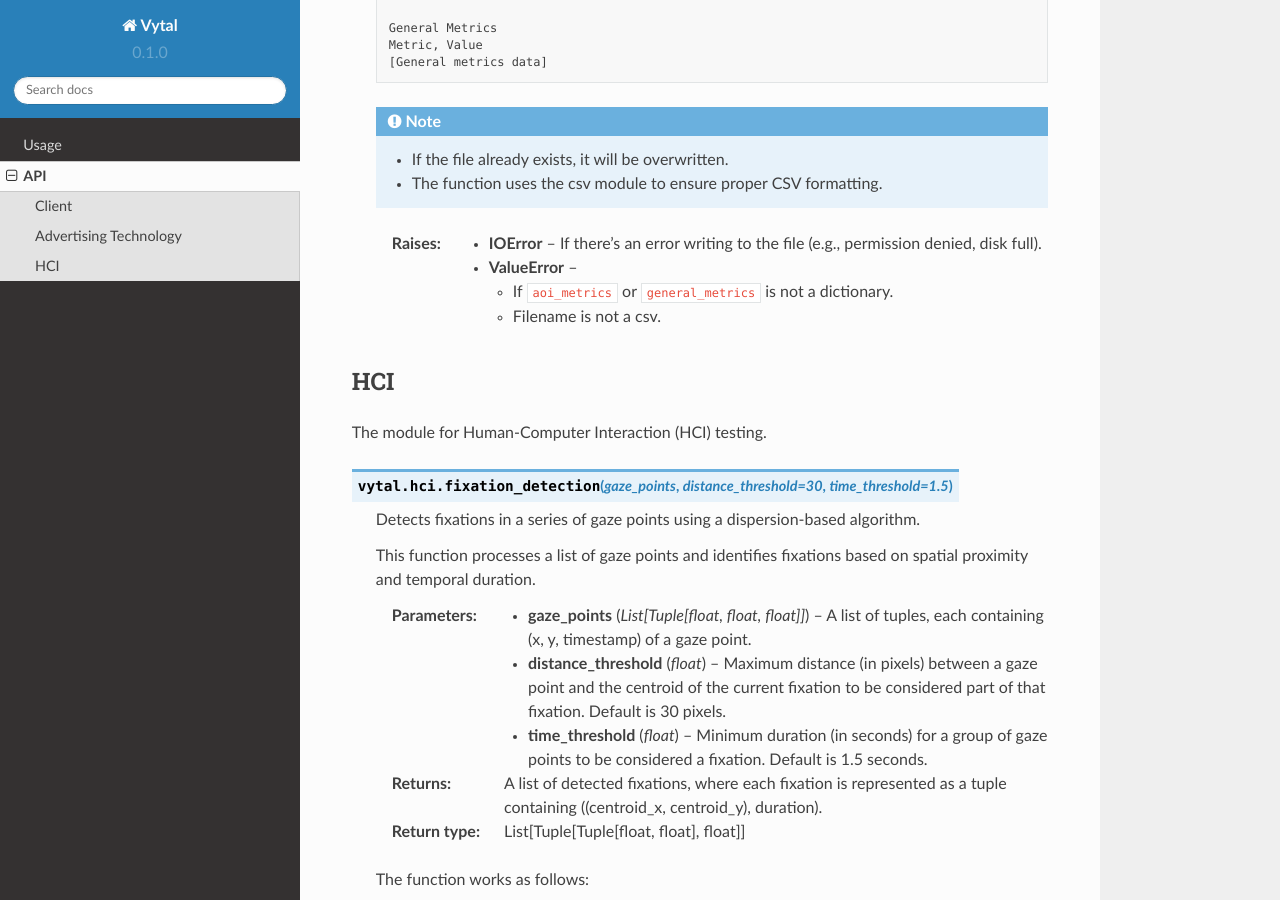
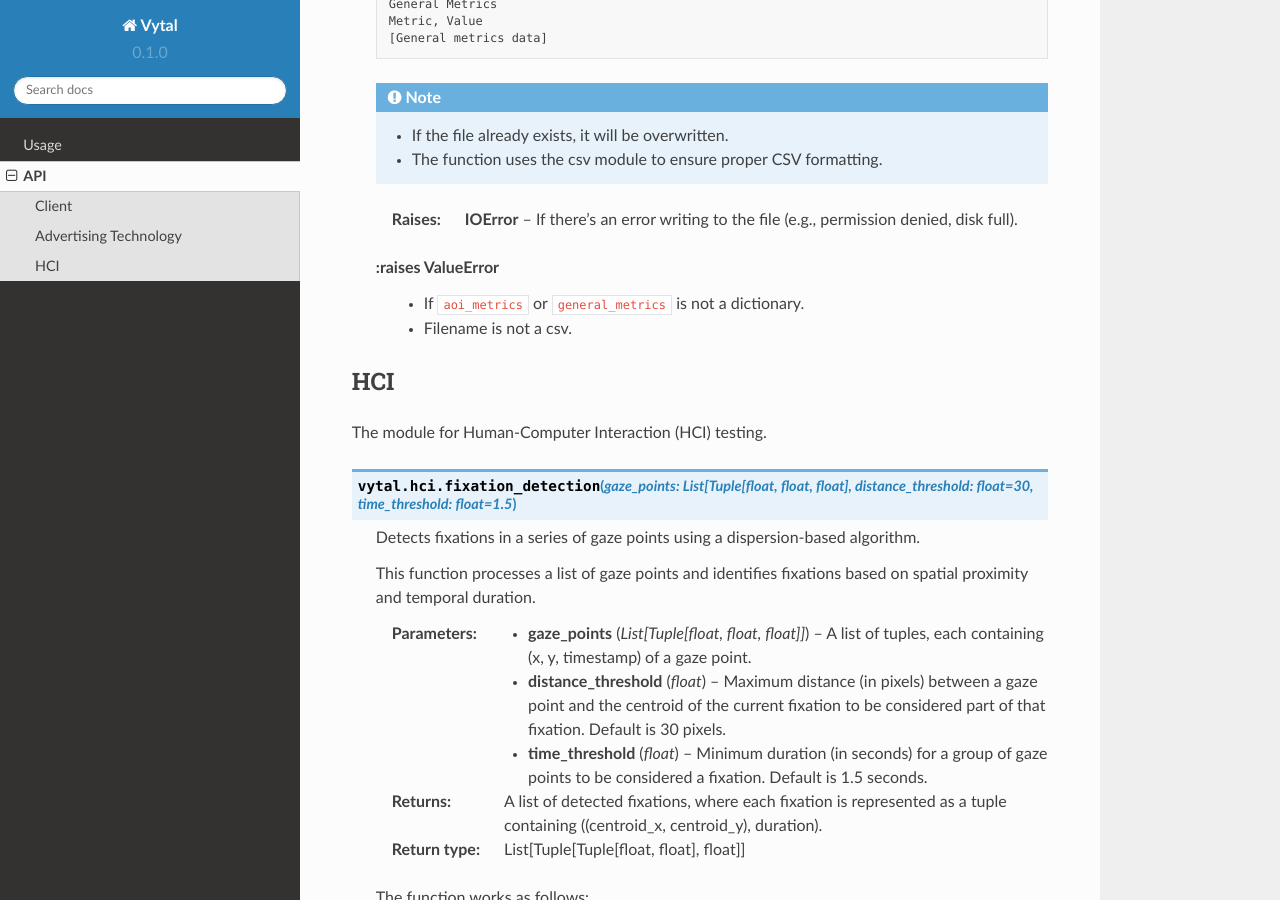
Before and after one commit to anantk2006/vytal, a Sphinx documentation site: the page built from docs/source/api.rst, in a window 1280 px wide and 900 px high, scrolled down 7208 px. Built offline with Sphinx 7.4.7 and the Read the Docs theme 2.0.0, drawn with Linux system fonts in a browser that asks for light colours; some of the changed text lies outside the part shown.

```diff
--- a/docs/source/api.rst
+++ b/docs/source/api.rst
@@ -142,7 +142,7 @@ Advertising Technology
       - This function assumes that the eye tracking data points are equally spaced in time.
       - The fixation detection uses a simple distance-based threshold method.
 
-   :raises ValueError:
+   :raises ValueError
       - If ``results`` or ``aois`` is empty.
       - If ``fps``, ``fixation_threshold``, or ``distance threshold`` are non-positive.
       - The dictionaries in ``results`` or the ``aois`` are invalid.
@@ -287,7 +287,7 @@ Advertising Technology
       - The function assumes that the AOIs and gaze coordinates use the same coordinate system.
       - The choice of test should be based on the nature of your data and experimental design.
 
-   :raises ValueError:
+   :raises ValueError
       - If ``group1_results``, ``group2_results``, or ``aois`` is empty.
       - If an invalid test type is used.
 
@@ -329,7 +329,7 @@ Advertising Technology
       - The function uses the csv module to ensure proper CSV formatting.
 
    :raises IOError: If there's an error writing to the file (e.g., permission denied, disk full).
-   :raises ValueError:
+   :raises ValueError
       - If ``aoi_metrics`` or ``general_metrics`` is not a dictionary.
       - Filename is not a csv.
 
@@ -340,7 +340,7 @@ HCI
 
         The module for Human-Computer Interaction (HCI) testing.
 
-.. py:function:: fixation_detection(gaze_points, distance_threshold=30, time_threshold=1.5)
+.. py:function:: fixation_detection(gaze_points: List[Tuple[float, float, float], distance_threshold: float=30, time_threshold: float=1.5)
    :module: vytal.hci
    :noindex:
 
```
